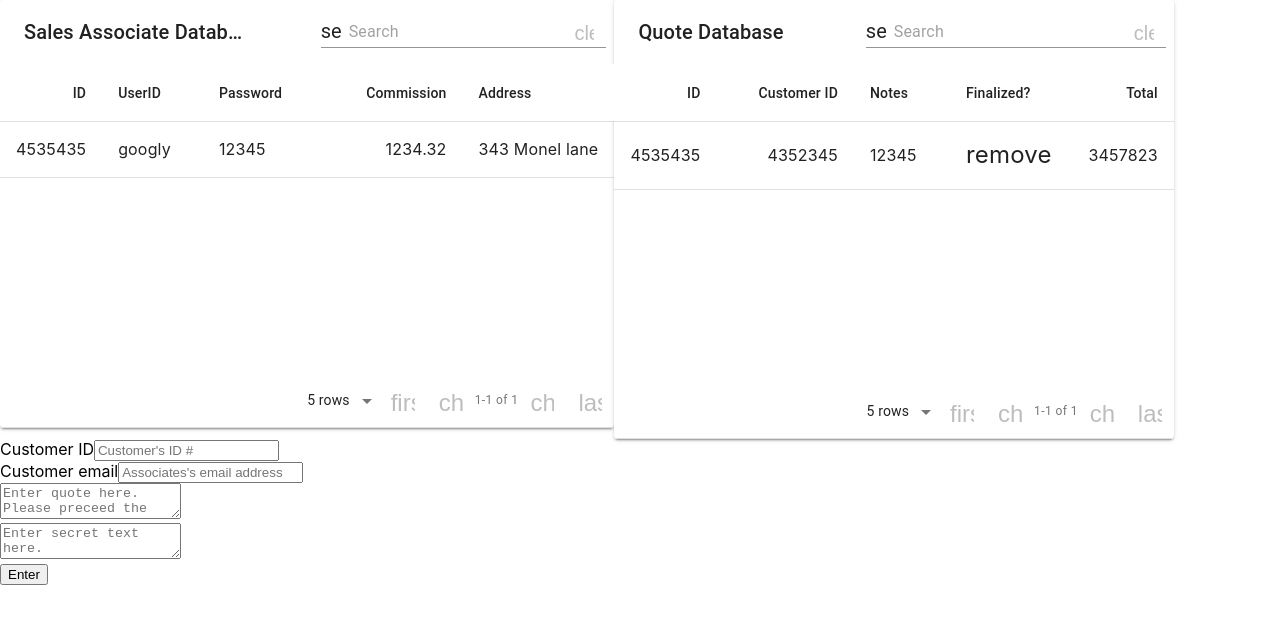
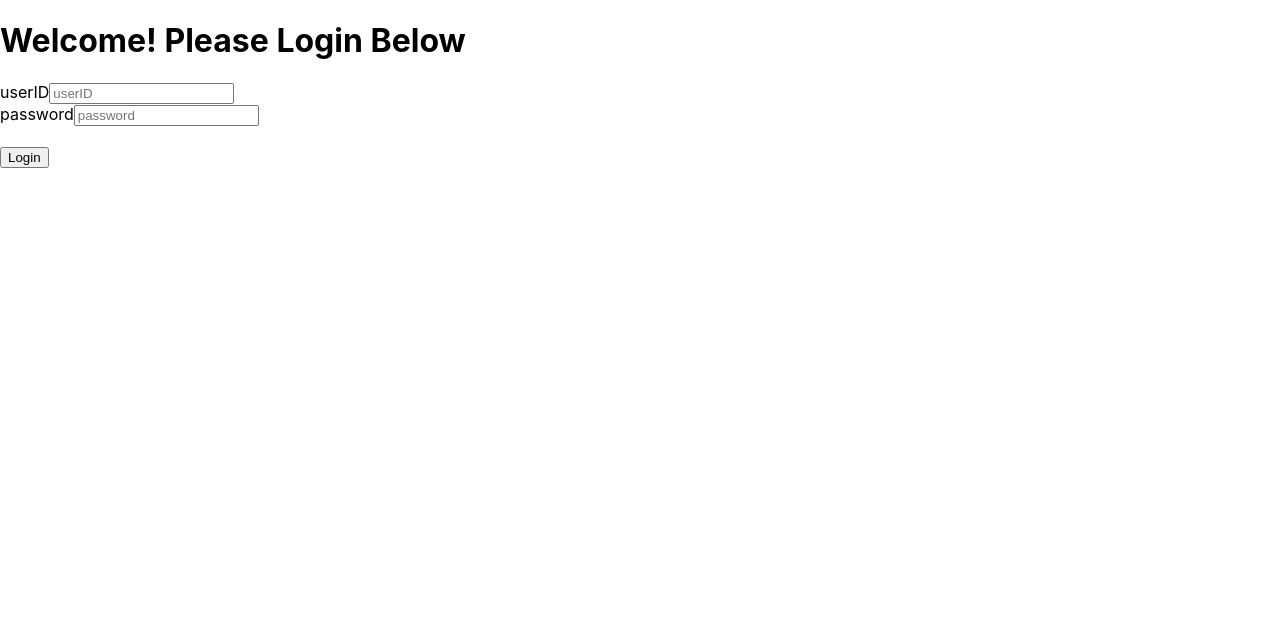
Before and after one commit to DustinBingham96/QuoteSystem, a React (Create React App) app in the folder quote_frontend/: page / in a window 1280 px wide. Shown: the top 624 px of the page. Built offline with nearby package versions, Linux system fonts and the light colour scheme.

Commit message:
added full login functionality for sales associate

```diff
--- a/quote_frontend/src/App.js
+++ b/quote_frontend/src/App.js
@@ -5,6 +5,7 @@ import {BrowserRouter, Route} from 'react-router-dom';
 import HomePage from "./pages/HomePage";
 import SalesAEditPage from "./pages/SalesAEditPage";
 import QuoteEditPage from "./pages/QuoteEditPage";
+import SalesLanding from "./pages/SalesLanding";
 
 
 
@@ -29,6 +30,8 @@ function App() {
         <Route exact path="/" render={(props) => <HomePage {...props} component={HomePage}/>} />
         <Route exact path="/sales" render={(props) => <SalesAEditPage {...props} component={SalesAEditPage}/>} />
         <Route exact path="/quotes" render={(props) => <QuoteEditPage {...props} component={QuoteEditPage}/>} />
+        <Route exact path="/salesLand" render={(props) => <SalesLanding {...props} component={SalesLanding}/>} />
+
       </BrowserRouter>
 
 
--- /dev/null
+++ b/quote_frontend/src/components/LoginForm.js
@@ -0,0 +1,64 @@
+import React from "react";
+import axios from "axios";
+import { useHistory } from "react-router-dom";
+
+class LoginForm extends React.Component{
+    constructor(props){
+        super(props);
+        this.state = {  userID:   '',
+                        pass:     ''};
+
+        this.handleChange = this.handleChange.bind(this);
+        this.handleSubmit = this.handleSubmit.bind(this);
+    }
+
+    handleChange(event) {
+        this.setState({
+            [event.target.name] : event.target.value
+        })
+      }
+
+      handleSubmit(event) {
+        const {userID, password} = this.state;
+        const url = 'http://localhost/login.php';
+        const form = new FormData();
+        form.append('id', userID);
+        form.append('pass', password);
+        axios.post(url, form).then(function(response){
+            console.log(response.data);
+            let x = response.data;
+            if(x == 1){
+                window.open("http://localhost:3000/salesLand", "_self");
+                sessionStorage.setItem("username", userID);
+            }
+            else{
+                alert("Login Failed! Please try again or contact administrator to reset password");
+            }
+        });
+
+       event.preventDefault();
+      }
+
+      render() {
+        return (
+          <form onSubmit={this.handleSubmit}>
+            <div>
+                <h1>Welcome! Please Login Below</h1>
+                <label htmlFor='userID'>userID</label>
+                <input name='userID' placeholder='userID' value = {this.state.userID} onChange={this.handleChange}/>
+            </div>
+            <div>
+                <label htmlFor='password'>password</label>
+                <input type='password' name='password' placeholder='password' value = {this.state.password} onChange={this.handleChange}/>
+            </div>
+            <div>
+                <br></br>
+                <button>Login</button>
+            </div>
+
+          </form>
+        );
+      }
+}
+
+export default LoginForm;
--- a/quote_frontend/src/pages/HomePage.js
+++ b/quote_frontend/src/pages/HomePage.js
@@ -6,6 +6,7 @@ import Grid from '@material-ui/core/Grid'
 import NewAssocForm from '../components/NewAssocForm';
 import DeleteAssocForm from '../components/DeleteAssocForm';
 import NewQuoteForm from '../components/NewQuoteForm';
+import LoginForm from '../components/LoginForm';
 
 function HomePage() {
     return (
@@ -13,13 +14,7 @@ function HomePage() {
             <Header />
                 <Grid container row>
                     <Grid item>
-                        <SalesAssocTable />
-                    </Grid>
-                    <Grid item>
-                        <QuoteTable />
-                    </Grid>
-                    <Grid item>
-                        <NewQuoteForm />
+                        <LoginForm />
                     </Grid>
                 </Grid>
         </div>
--- /dev/null
+++ b/quote_frontend/src/pages/SalesLanding.js
@@ -0,0 +1,21 @@
+import React from 'react';
+import Header from '../components/Header';
+import Grid from '@material-ui/core/Grid';
+import LoginForm from '../components/LoginForm';
+
+var username = sessionStorage.getItem("username")
+
+function SalesLanding() {
+    return (
+        <div>
+            <Header />
+                <Grid container row>
+                    <Grid item>
+                        <h1>Welcome {username}! </h1>
+                    </Grid>
+                </Grid>
+        </div>
+    );
+}
+
+export default SalesLanding;
```
